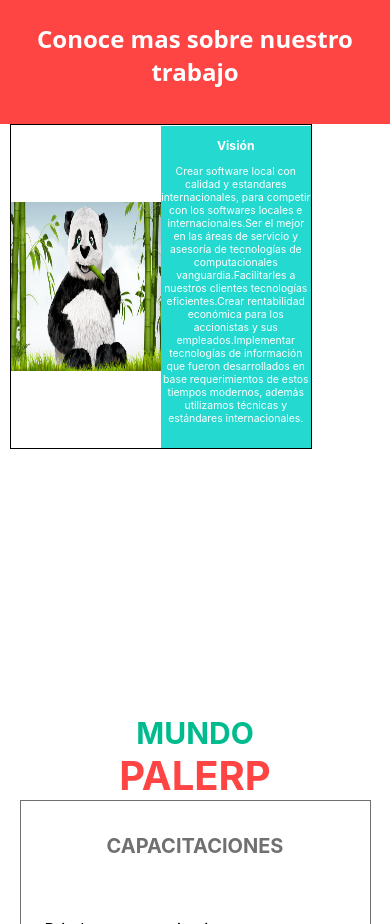
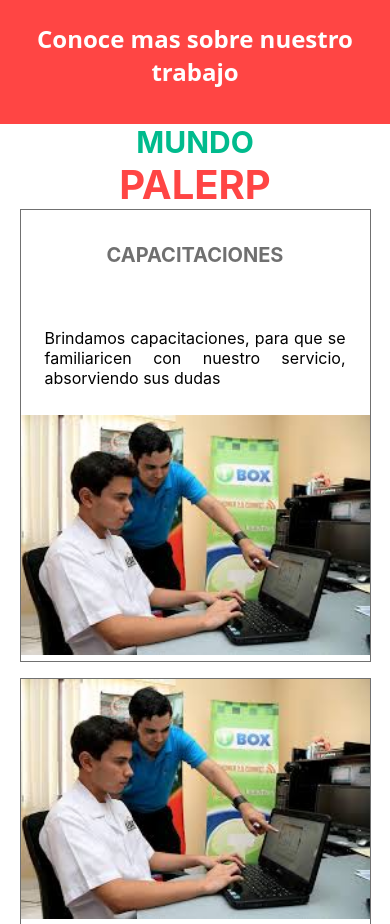
Before and after one commit to paleconsultores/website-palerp, a React (Create React App) app: page / in a window 390 px wide. Shown: the part 3560-4484 px from the top of the page. Built offline with nearby package versions, Linux system fonts and the light colour scheme.

Commit message:
Finish carousel animation and responsive

```diff
--- a/src/components/App/Home/2-Body/4-Carousel/Carousel.css
+++ b/src/components/App/Home/2-Body/4-Carousel/Carousel.css
@@ -3,10 +3,16 @@
     overflow-x: hidden;
     overflow-y: hidden;
 }
+.carousel-slider{
+    margin: auto;
+    position: relative;
+    max-width: 1200px;
+    width: 95%;
+}
 .carousel-slider-wrapper{
     display: flex;
     position: absolute;
-    transition: transform 300ms cubic-bezier(0.455, 0.03, 0.515, 0.955);
+    transition: transform 2000ms cubic-bezier(0.77, 0, 0.175, 1);
     /*transition: left 1s ease-in-out;*/
 }
 .carousel-slider.active-slide-0 #card-0{
@@ -21,23 +27,3 @@
 .carousel-slider.active-slide-3 #card-3{
     opacity: 1;
 }
-.carousel-slider{
-    margin: auto;
-    position: relative;
-    height: 70vh;
-    max-width: 1200px;
-    width: 95%;
-}
-@media screen and (max-width: 480){
-    .carousel-section{
-        width: 100%;
-    }
-    .carousel-slider{
-        height: 59vh;
-    }
-}
-@media screen and (max-width: 521){
-    .carousel-slider{
-        height: 59vh;
-    }
-}
--- a/src/components/App/Home/2-Body/4-Carousel/CarouselCard/CarouselCard.css
+++ b/src/components/App/Home/2-Body/4-Carousel/CarouselCard/CarouselCard.css
@@ -2,22 +2,18 @@
 /*Carousel Card component*/
 .carousel-card{
   width: 100%;
-  /* display: grid;
-  grid-template: 1fr / 1fr 1fr; */
-  /*box-sizing: border-box;*/
   display: flex;
   flex: 1;
   min-width: 1200px;
-  opacity: 0.5;
+  opacity: 0;
   transition: opacity linear;
   border: 1px solid black;
-  /*justify-content: center;*/
   text-align:  center;
 }
 /*image of Carousel Card Component*/
 .carousel-card__image{
   width: 50%;
-  height: auto;
+  height: 20em;
   padding-top: 5%;
   padding-bottom: 5%;
   margin: auto;
@@ -32,15 +28,10 @@
   color: white;
 
 }
-@media screen and (max-width: 1269px){
-  .carousel-card{
-    min-width: 1000px;
-  }
-}
 /*Media Query for a medium deskptop screen*/
 @media screen and (max-width: 1052px){
   .carousel-card{
-    min-width: 80vw;
+    min-width: 95vw;
   }
   .carousel-card__image{
     width: 50%;
@@ -58,18 +49,38 @@
     color: white;
   }
 }
+@media screen and (max-width: 768px){
+  .carousel-card{
+    min-width: 95vw;
+    height: 32em;
+  }
+  .carousel-card__image{
+    width: 50%;
+    height: 50%;
+    padding-top: 5%;
+    padding-bottom: 5%;
+    margin: auto;
+
+  }
+  .carousel-card__text{
+    background: #24D9CF;
+    align-items: center;
+    margin-top: 1px;
+    font-size: 1.3em;
+    color: white;
+  }
+}
 /*Media Query for a small device*/
 @media screen and (max-width: 480px){
   .carousel-card{
-    min-width: 10vw;
-    opacity: 0;
+    min-width: 36em;
+    height: 30em;
   }
   .carousel-card__image{
-    width: 50%;
-    height: 20vh;
+    width: 45%;
+    height: 60%;
   }
   .carousel-card__text{
-    width: 300px;
     background: #24D9CF;
     align-items: center;
     font-size: 1.3em;
```
Also changed, not shown: 1 other file (tests, documents, lock files or other folders).
